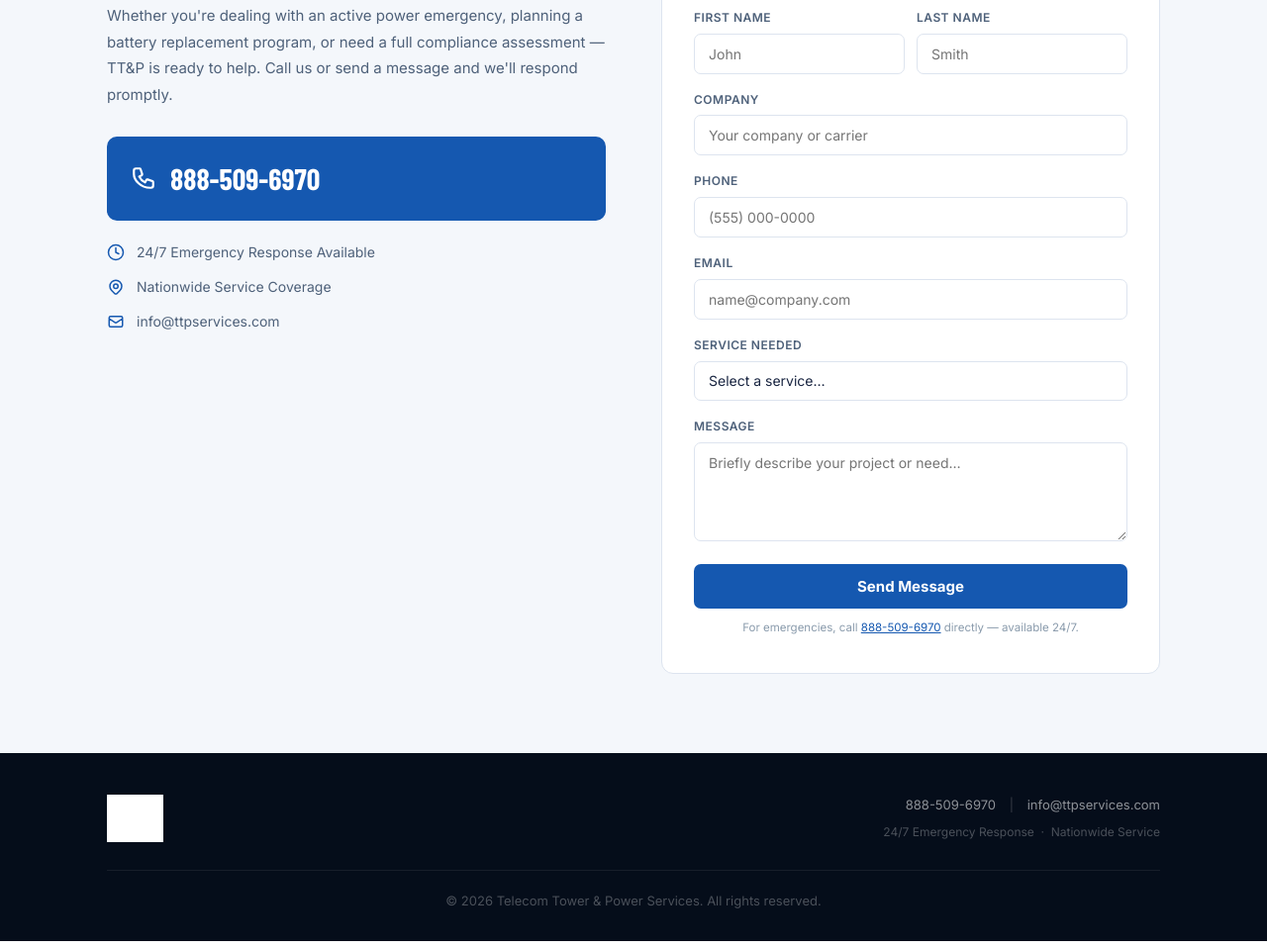
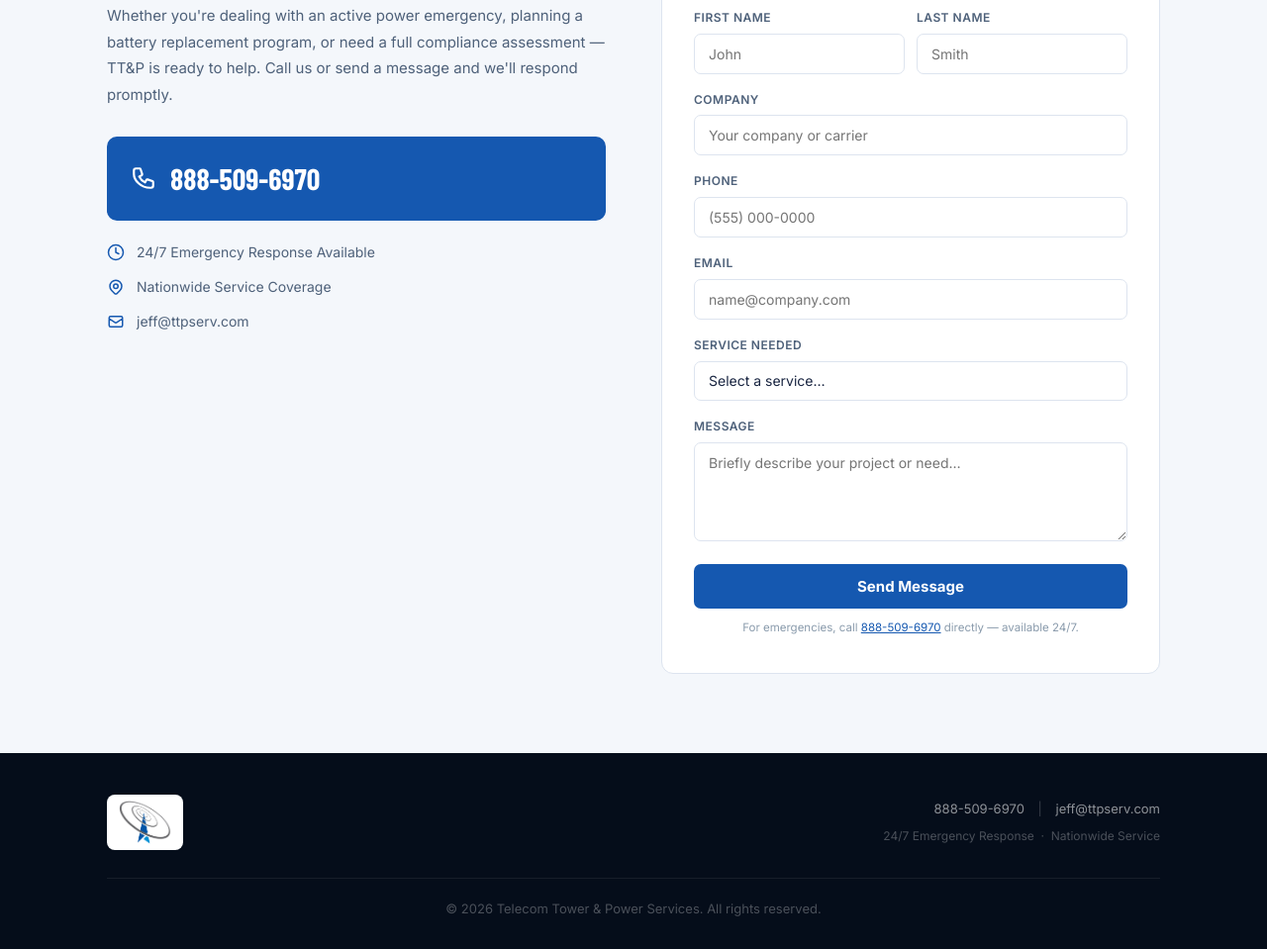
Before and after one commit to katie-heartroot/tpp-services, a plain HTML site: page index.html in a window 1280 px wide. Shown: the part 8168-9127 px from the top of the page at 99% size. Drawn offline with nearby package versions, Linux system fonts and the light colour scheme; a web font is replaced by a local one.

Commit message:
fix: footer logo white pill (no filter), email → jeff@ttpserv.com

```diff
--- a/index.html
+++ b/index.html
@@ -32,7 +32,7 @@
   "url": "https://rlv.lol/ttpserv",
   "logo": "https://rlv.lol/ttpserv/ttp-services-logo.png",
   "telephone": "+18885096970",
-  "email": "info@ttpservices.com",
+  "email": "jeff@ttpserv.com",
   "description": "Nationwide emergency power backup systems for the telecommunications sector — DC plants, battery systems, fuel cells, and generator services. 50+ years of combined experience.",
   "areaServed": "US",
   "serviceType": [
@@ -554,7 +554,8 @@ footer {
   border-bottom: 1px solid rgba(255,255,255,.07);
   padding-bottom: 28px; margin-bottom: 20px;
 }
-.footer-logo img { height: 48px; width: auto; display: block; filter: brightness(0) invert(1); }
+.footer-logo { background: #fff; border-radius: 8px; padding: 6px 12px; display: inline-flex; align-items: center; }
+.footer-logo img { height: 44px; width: auto; display: block; filter: none; }
 .footer-right { text-align: right; }
 .footer-right a { color: rgba(255,255,255,.55); text-decoration: none; }
 .footer-right a:hover { color: #fff; }
@@ -1100,7 +1101,7 @@ footer {
           </div>
           <div class="contact-item">
             <svg width="18" height="18" fill="none" viewBox="0 0 24 24" stroke="currentColor" stroke-width="2"><path stroke-linecap="round" stroke-linejoin="round" d="M3 8l7.89 5.26a2 2 0 002.22 0L21 8M5 19h14a2 2 0 002-2V7a2 2 0 00-2-2H5a2 2 0 00-2 2v10a2 2 0 002 2z"/></svg>
-            info@ttpservices.com
+            jeff@ttpserv.com
           </div>
         </div>
       </div>
@@ -1175,7 +1176,7 @@ footer {
         <div style="margin-bottom:6px;">
           <a href="tel:8885096970">888-509-6970</a>
           <span style="color:rgba(255,255,255,.2);margin:0 10px;">|</span>
-          <a href="mailto:info@ttpservices.com">info@ttpservices.com</a>
+          <a href="mailto:jeff@ttpserv.com">jeff@ttpserv.com</a>
         </div>
         <div style="color:rgba(255,255,255,.28);font-size:12px;">24/7 Emergency Response &nbsp;·&nbsp; Nationwide Service</div>
       </div>
```
